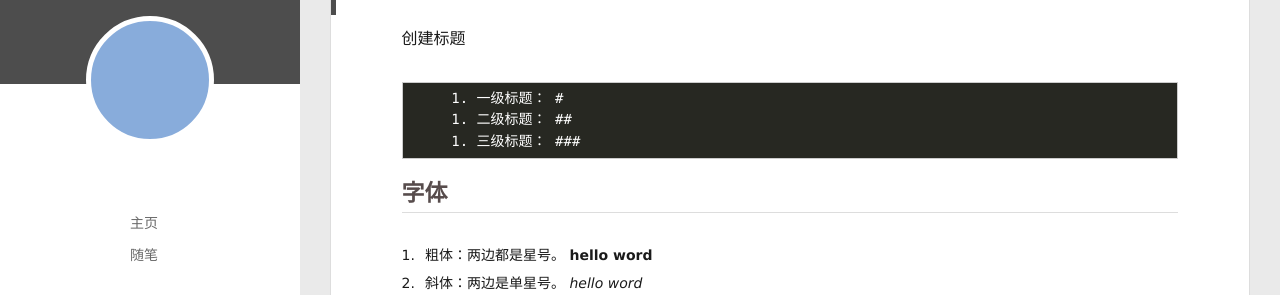
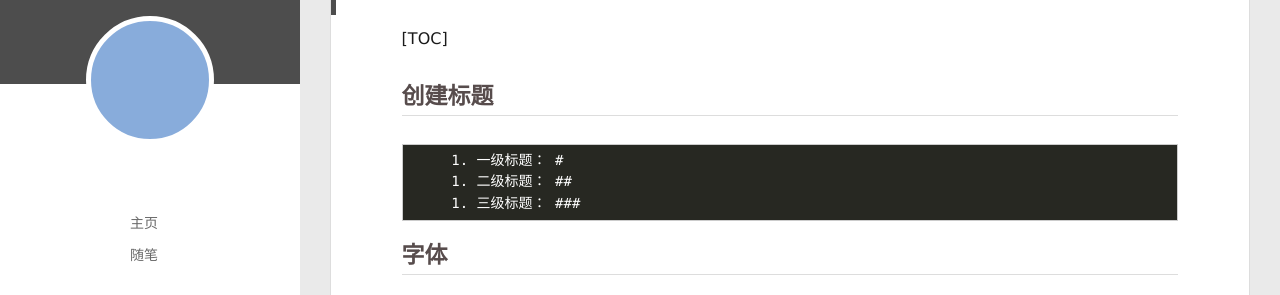
Before and after one commit to AspenWorld/AspenWorld.github.io, a plain HTML site: page 2022/05/04/Typora + MarkDown学习/index.html in a window 1280 px wide. Shown: the part 96-391 px from the top of the page. Drawn offline with Linux system fonts and the light colour scheme; no server answers.

Commit message:
Site updated: 2022-05-04 12:22:20

```diff
--- a/2022/05/04/Typora + MarkDown学习/index.html
+++ b/2022/05/04/Typora + MarkDown学习/index.html
@@ -8,17 +8,17 @@
   <link rel="dns-prefetch" href="http://example.com">
   <title>Typora+MarkDown学习(hexo记得加上这个) | Hexo</title>
   <meta name="viewport" content="width=device-width, initial-scale=1, maximum-scale=1">
-  <meta name="description" content="创建标题     1. 一级标题： #     1. 二级标题： ##     1. 三级标题： ###   字体 粗体：两边都是星号。 hello word 斜体：两边是单星号。 hello word 斜体+粗体：三个星号： hello word 删除：两边是波浪号： hello word  引用 箭头+空格  分割线三个杠—或者三个星号：有利于梳理文章逻辑  图片感叹号  注意：可通过zoom">
+  <meta name="description" content="[TOC] 创建标题    1. 一级标题： #     1. 二级标题： ##     1. 三级标题： ###   字体 粗体：两边都是星号。 hello word 斜体：两边是单星号。 hello word 斜体+粗体：三个星号： hello word 删除：两边是波浪号： hello word  引用 箭头+空格  分割线三个杠—或者三个星号：有利于梳理文章逻辑  图片感叹号  注意：可通">
 <meta property="og:type" content="article">
 <meta property="og:title" content="Typora+MarkDown学习(hexo记得加上这个)">
 <meta property="og:url" content="http://example.com/2022/05/04/Typora%20+%20MarkDown%E5%AD%A6%E4%B9%A0/index.html">
 <meta property="og:site_name" content="Hexo">
-<meta property="og:description" content="创建标题     1. 一级标题： #     1. 二级标题： ##     1. 三级标题： ###   字体 粗体：两边都是星号。 hello word 斜体：两边是单星号。 hello word 斜体+粗体：三个星号： hello word 删除：两边是波浪号： hello word  引用 箭头+空格  分割线三个杠—或者三个星号：有利于梳理文章逻辑  图片感叹号  注意：可通过zoom">
+<meta property="og:description" content="[TOC] 创建标题    1. 一级标题： #     1. 二级标题： ##     1. 三级标题： ###   字体 粗体：两边都是星号。 hello word 斜体：两边是单星号。 hello word 斜体+粗体：三个星号： hello word 删除：两边是波浪号： hello word  引用 箭头+空格  分割线三个杠—或者三个星号：有利于梳理文章逻辑  图片感叹号  注意：可通">
 <meta property="og:locale" content="en_US">
 <meta property="og:image" content="http://example.com/Users/panlong/Pictures/Basketball/WechatIMG33.jpeg">
 <meta property="og:image" content="https://gimg2.baidu.com/image_search/src=http%3A%2F%2Fn.sinaimg.cn%2Fsinacn20111%2F560%2Fw1080h1080%2F20190119%2Fbe36-hrvcwnk5862816.jpg&refer=http%3A%2F%2Fn.sinaimg.cn&app=2002&size=f9999,10000&q=a80&n=0&g=0n&fmt=auto?sec=1654226734&t=bad00e0f16083cbf4a4e544584c316f7">
 <meta property="article:published_time" content="2022-05-04T03:48:49.706Z">
-<meta property="article:modified_time" content="2022-05-04T04:17:17.287Z">
+<meta property="article:modified_time" content="2022-05-04T04:22:08.087Z">
 <meta property="article:author" content="John Doe">
 <meta name="twitter:card" content="summary">
 <meta name="twitter:image" content="http://example.com/Users/panlong/Pictures/Basketball/WechatIMG33.jpeg">
@@ -177,8 +177,8 @@
 
     <div class="article-entry" itemprop="articleBody">
 
-        <p>创建标题</p>
-<pre><code>    1. 一级标题： #
+        <p>[TOC]</p>
+<h2 id="创建标题"><a href="#创建标题" class="headerlink" title="创建标题"></a>创建标题</h2><pre><code>    1. 一级标题： #
     1. 二级标题： ##
     1. 三级标题： ###
 </code></pre>
```
Also changed, not shown: index.html (+2 -2 lines).
